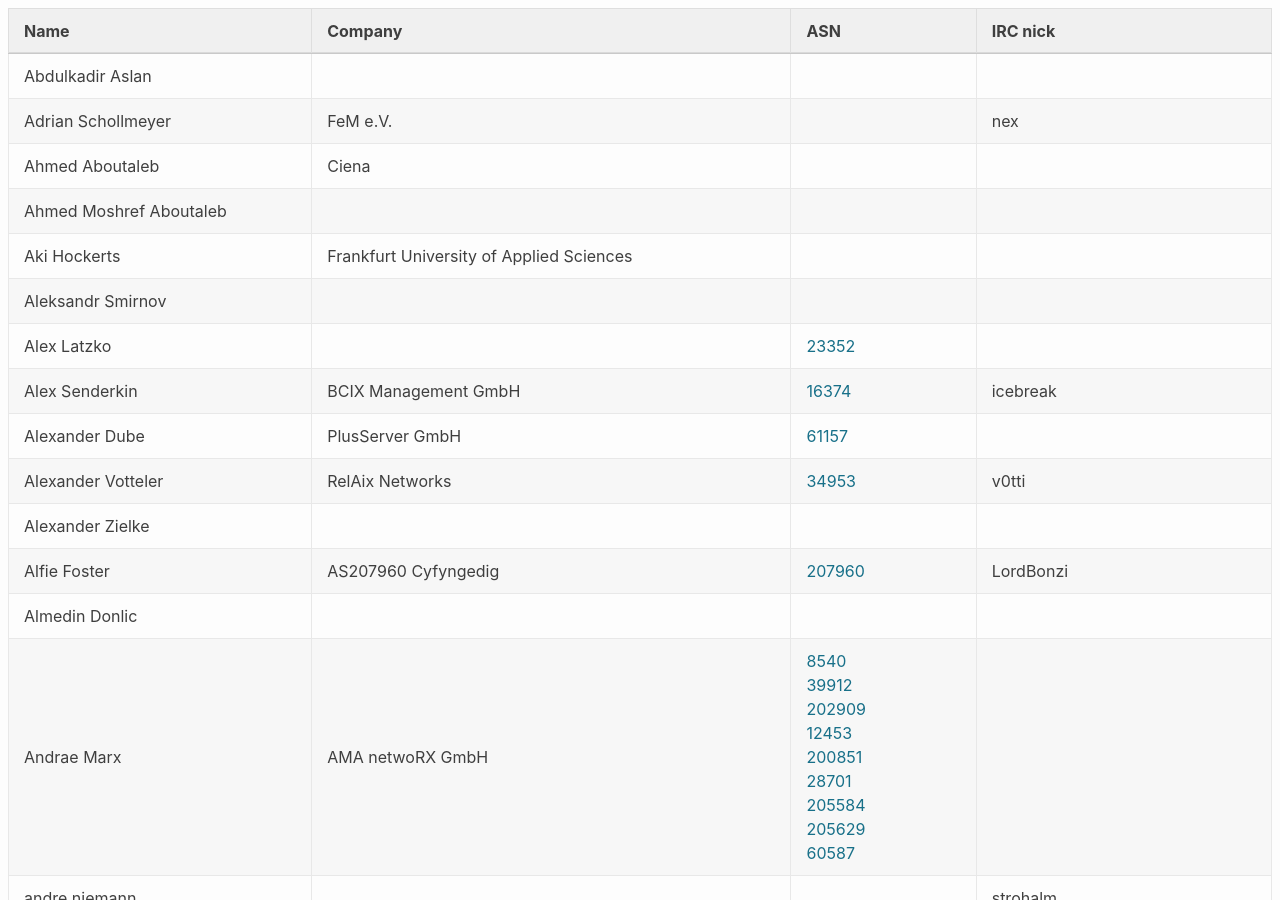
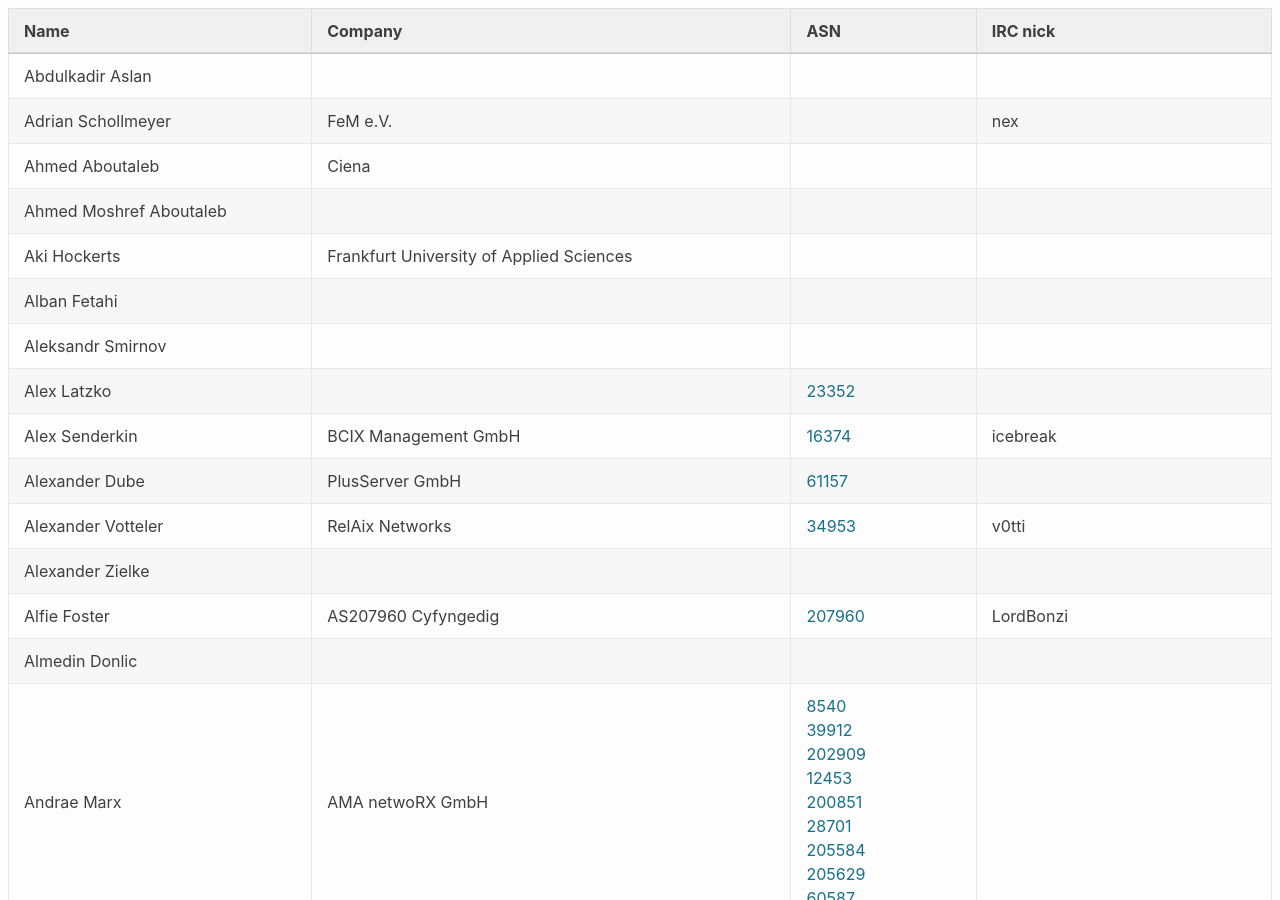
Before and after one commit to denog/pretix-attendeelist, a Jekyll site: the page built from index.markdown, in a window 1280 px wide and 900 px high. Built offline with Jekyll 4.4.1, drawn with Linux system fonts in a browser that asks for light colours.

Commit message:
Latest data: Fri Nov  6 12:34:54 UTC 2020

```diff
--- a/_data/attendees.json
+++ b/_data/attendees.json
@@ -26,6 +26,12 @@
   {
     "name": "Aki Hockerts",
     "company": "Frankfurt University of Applied Sciences",
+    "irc": null,
+    "asn": null
+  },
+  {
+    "name": "Alban Fetahi",
+    "company": null,
     "irc": null,
     "asn": null
   },
```
